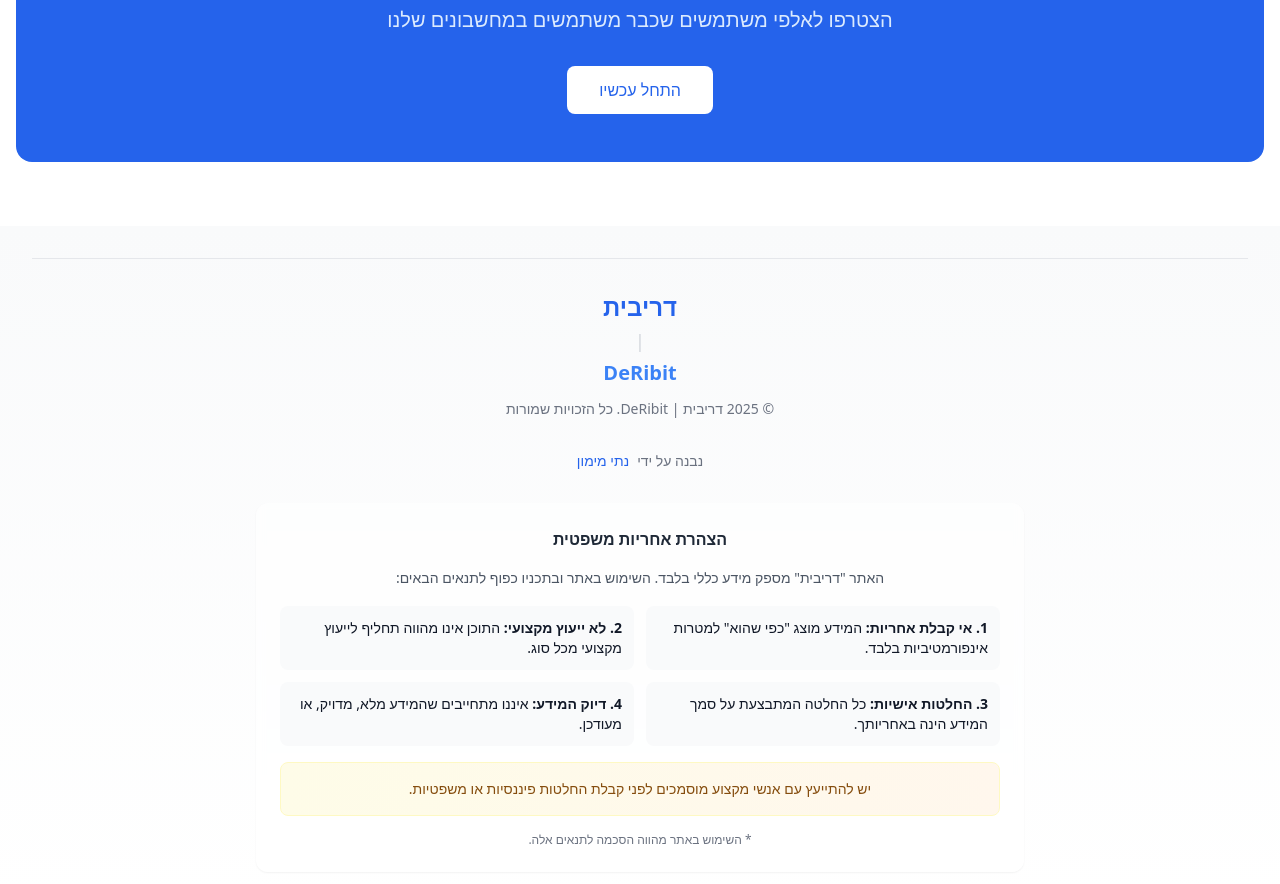
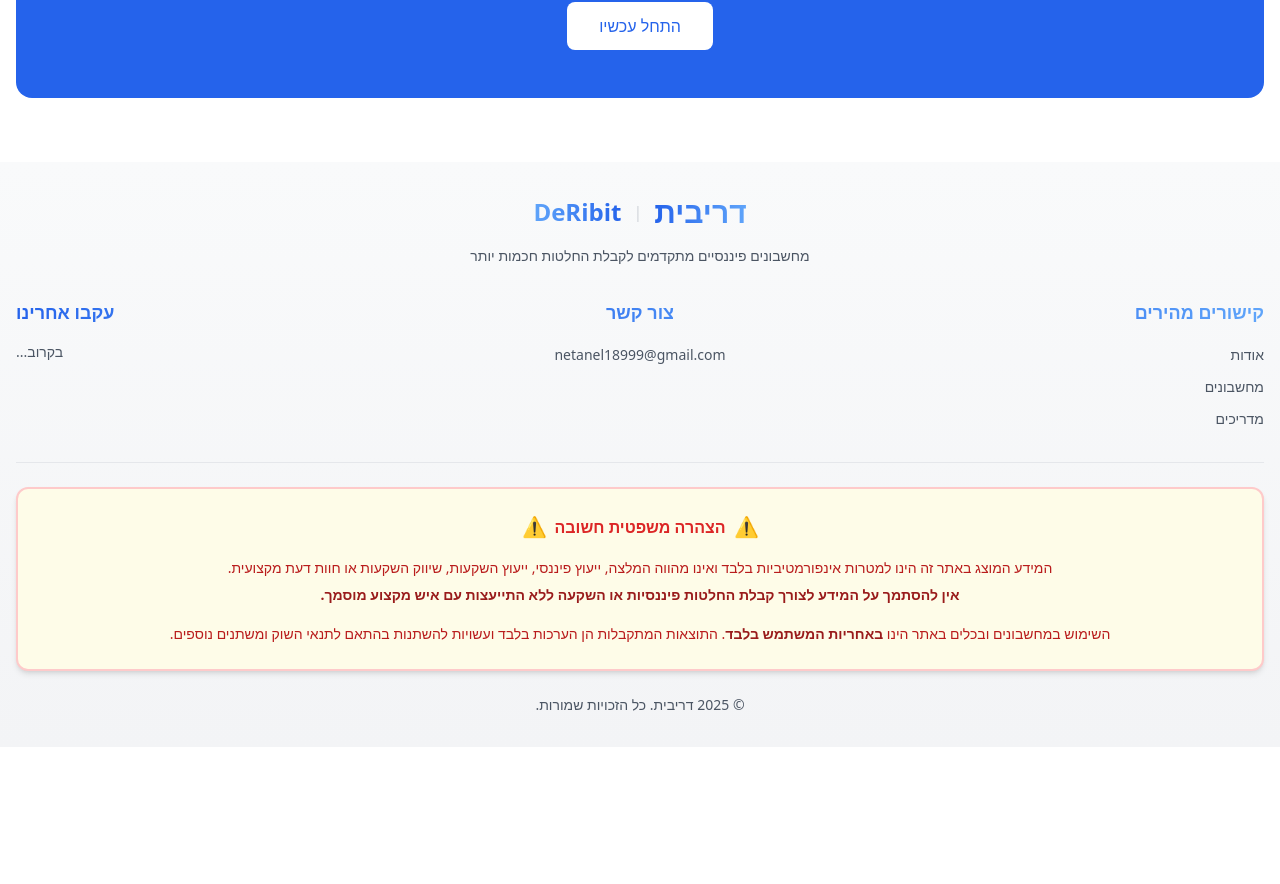
Before and after one commit to natimai/compound-interest-calculator, a Next.js app: page / in a window 1280 px wide. Shown: the part 1634-2518 px from the top of the page. After the commit the page ends 2381 px from the top, so only its background shows below. Built offline with nearby package versions, Linux system fonts and the light colour scheme.

Commit message:
feat: שדרוג עיצוב האתר
- שדרוג הפוטר עם לוגו דו-לשוני ועיצוב מודרני
- הדגשת ההצהרה המשפטית בצבעי אזהרה
- תיקון מרווחים בדף הבית
- עדכון הניווט למניעת חפיפה עם התוכן

```diff
--- a/components/Footer.js
+++ b/components/Footer.js
@@ -1,80 +1,104 @@
 import { useTheme } from '../contexts/ThemeContext';
+import Link from 'next/link';
 
 export const Footer = () => {
-  const { isDarkMode } = useTheme();
-
   return (
-    <footer className="bg-gradient-to-b from-gray-50 to-white dark:from-gray-900 dark:to-gray-950">
-      <div className="max-w-7xl mx-auto px-4 sm:px-6 lg:px-8 py-8">
-        <div className="border-t border-gray-200 dark:border-gray-800 pt-8">
-          <div className="space-y-8">
-            {/* Logo & Copyright */}
-            <div className="flex flex-col items-center space-y-3">
-              <div className="flex flex-col items-center space-y-1">
-                <span className="text-2xl font-bold text-blue-600 dark:text-blue-400">דריבית</span>
-                <span className="text-lg text-gray-300 dark:text-gray-600">|</span>
-                <span className="text-xl font-bold text-blue-500 dark:text-blue-300">DeRibit</span>
+    <footer className="bg-gradient-to-b from-gray-50 to-gray-100 dark:from-gray-900 dark:to-gray-800 py-8">
+      <div className="container mx-auto px-4">
+        {/* Logo Section */}
+        <div className="flex flex-col items-center mb-8">
+          <div className="flex items-center gap-3 mb-4">
+            <div className="text-3xl font-bold bg-gradient-to-r from-blue-600 to-blue-400 bg-clip-text text-transparent">
+              דריבית
             </div>
-              <p className="text-sm text-gray-500 dark:text-gray-400">
-                © {new Date().getFullYear()} דריבית | DeRibit. כל הזכויות שמורות
+            <span className="text-gray-300 dark:text-gray-600">|</span>
+            <div className="text-2xl font-bold bg-gradient-to-r from-blue-400 to-blue-600 bg-clip-text text-transparent">
+              DeRibit
+            </div>
+          </div>
+          <p className="text-sm text-gray-600 dark:text-gray-400 text-center max-w-md">
+            מחשבונים פיננסיים מתקדמים לקבלת החלטות חכמות יותר
           </p>
         </div>
 
-            {/* Credits */}
-            <div className="flex items-center justify-center space-x-2 space-x-reverse">
-              <span className="text-sm text-gray-500 dark:text-gray-400">נבנה על ידי</span>
+        {/* Links Grid */}
+        <div className="grid grid-cols-1 md:grid-cols-3 gap-8 mb-8">
+          {/* Quick Links */}
+          <div className="text-center md:text-right">
+            <h3 className="text-lg font-semibold mb-4 bg-gradient-to-r from-blue-600 to-blue-400 bg-clip-text text-transparent">
+              קישורים מהירים
+            </h3>
+            <ul className="space-y-2">
+              <li>
+                <Link href="/about" className="text-sm text-gray-600 dark:text-gray-400 hover:text-blue-600 dark:hover:text-blue-400 transition-colors">
+                  אודות
+                </Link>
+              </li>
+              <li>
+                <Link href="/calculators" className="text-sm text-gray-600 dark:text-gray-400 hover:text-blue-600 dark:hover:text-blue-400 transition-colors">
+                  מחשבונים
+                </Link>
+              </li>
+              <li>
+                <Link href="/guides" className="text-sm text-gray-600 dark:text-gray-400 hover:text-blue-600 dark:hover:text-blue-400 transition-colors">
+                  מדריכים
+                </Link>
+              </li>
+            </ul>
+          </div>
+
+          {/* Contact */}
+          <div className="text-center">
+            <h3 className="text-lg font-semibold mb-4 bg-gradient-to-r from-blue-600 to-blue-400 bg-clip-text text-transparent">
+              צור קשר
+            </h3>
             <a
-                href="https://www.linkedin.com/in/netanel-maimon/"
-                target="_blank"
-                rel="noopener noreferrer"
-                className="text-sm font-medium text-blue-600 dark:text-blue-400 hover:text-blue-500 dark:hover:text-blue-300 transition-colors duration-200"
+              href="mailto:netanel18999@gmail.com"
+              className="text-sm text-gray-600 dark:text-gray-400 hover:text-blue-600 dark:hover:text-blue-400 transition-colors"
             >
-                נתי מימון
+              netanel18999@gmail.com
             </a>
           </div>
 
-            {/* Legal Disclaimer - גרסה קומפקטית */}
-            <div className="max-w-3xl mx-auto">
-              <div className="backdrop-blur-sm bg-white/50 dark:bg-gray-800/50 rounded-xl p-6 shadow-sm">
-                <h3 className="text-base font-bold text-gray-800 dark:text-gray-200 mb-4 text-center">
-                  הצהרת אחריות משפטית
+          {/* Social Links - אם יהיו בעתיד */}
+          <div className="text-center md:text-left">
+            <h3 className="text-lg font-semibold mb-4 bg-gradient-to-r from-blue-600 to-blue-400 bg-clip-text text-transparent">
+              עקבו אחרינו
             </h3>
-
-                <div className="space-y-4">
-                  {/* הצהרה כללית */}
-                  <p className="text-sm text-gray-600 dark:text-gray-400 leading-relaxed text-center">
-                    האתר "דריבית" מספק מידע כללי בלבד. השימוש באתר ובתכניו כפוף לתנאים הבאים:
-                  </p>
-
-                  {/* פירוט התנאים בפורמט קומפקטי */}
-                  <div className="grid grid-cols-1 md:grid-cols-2 gap-3 text-sm">
-                    {[
-                      { title: 'אי קבלת אחריות', content: 'המידע מוצג "כפי שהוא" למטרות אינפורמטיביות בלבד.' },
-                      { title: 'לא ייעוץ מקצועי', content: 'התוכן אינו מהווה תחליף לייעוץ מקצועי מכל סוג.' },
-                      { title: 'החלטות אישיות', content: 'כל החלטה המתבצעת על סמך המידע הינה באחריותך.' },
-                      { title: 'דיוק המידע', content: 'איננו מתחייבים שהמידע מלא, מדויק, או מעודכן.' }
-                    ].map((item, index) => (
-                      <div key={index} className="p-3 bg-gray-50 dark:bg-gray-800/80 rounded-lg">
-                        <p><span className="font-semibold">{index + 1}. {item.title}:</span> {item.content}</p>
+            <div className="space-y-2 text-sm text-gray-600 dark:text-gray-400">
+              בקרוב...
             </div>
-                    ))}
+          </div>
         </div>
 
-                  {/* אזהרה מודגשת - קומפקטית */}
-                  <div className="bg-gradient-to-r from-yellow-50 to-orange-50 dark:from-yellow-900/20 dark:to-orange-900/20 border border-yellow-100 dark:border-yellow-800/50 rounded-lg p-4">
-                    <p className="text-sm font-medium text-yellow-800 dark:text-yellow-200 text-center">
-                      יש להתייעץ עם אנשי מקצוע מוסמכים לפני קבלת החלטות פיננסיות או משפטיות.
+        {/* Legal Disclaimer - עיצוב מחדש בצבעי אזהרה */}
+        <div className="border-t border-gray-200 dark:border-gray-700 pt-6 mb-6">
+          <div className="bg-yellow-50 dark:bg-yellow-900/20 border-2 border-red-200 dark:border-red-800 rounded-xl p-6 shadow-md">
+            <h4 className="text-base font-bold text-red-600 dark:text-red-400 mb-4 text-center flex items-center justify-center gap-2">
+              <span className="text-xl">⚠️</span>
+              הצהרה משפטית חשובה
+              <span className="text-xl">⚠️</span>
+            </h4>
+            <div className="space-y-4">
+              <p className="text-sm text-red-700 dark:text-red-300 text-center leading-relaxed">
+                המידע המוצג באתר זה הינו למטרות אינפורמטיביות בלבד ואינו מהווה המלצה, ייעוץ פיננסי,
+                ייעוץ השקעות, שיווק השקעות או חוות דעת מקצועית.
+                <span className="font-bold text-red-800 dark:text-red-400 block mt-1">
+                  אין להסתמך על המידע לצורך קבלת החלטות פיננסיות או השקעה ללא התייעצות עם איש מקצוע מוסמך.
+                </span>
               </p>
-                  </div>
-
-                  {/* הערת שוליים */}
-                  <p className="text-xs text-gray-500 dark:text-gray-500 text-center">
-                    * השימוש באתר מהווה הסכמה לתנאים אלה.
+              <p className="text-sm text-red-700 dark:text-red-300 text-center leading-relaxed">
+                השימוש במחשבונים ובכלים באתר הינו
+                <span className="font-bold text-red-800 dark:text-red-400"> באחריות המשתמש בלבד</span>.
+                התוצאות המתקבלות הן הערכות בלבד ועשויות להשתנות בהתאם לתנאי השוק ומשתנים נוספים.
               </p>
             </div>
           </div>
         </div>
-          </div>
+
+        {/* Copyright */}
+        <div className="text-center text-sm text-gray-600 dark:text-gray-400">
+          © {new Date().getFullYear()} דריבית. כל הזכויות שמורות.
         </div>
       </div>
     </footer>
--- a/pages/index.js
+++ b/pages/index.js
@@ -11,17 +11,17 @@
         description="כלים פיננסיים חכמים לניהול כספים, תכנון משכנתא, חישוב השקעות ותכנון פיננסי"
       />
 
-      {/* Hero Section */}
-      <section className="bg-gradient-to-b from-blue-50 to-white dark:from-gray-900 dark:to-gray-800 py-20">
-        <div className="container mx-auto px-4">
-          <div className="max-w-3xl mx-auto text-center">
-            <h1 className="text-4xl md:text-5xl font-bold text-gray-900 dark:text-white mb-6">
+      <div className="min-h-screen">
+        {/* Hero Section - הקטנת padding-bottom */}
+        <section className="pt-24 pb-8 px-4">
+          <div className="max-w-4xl mx-auto text-center">
+            <h1 className="text-4xl md:text-5xl font-bold mb-6">
               קבלו החלטות פיננסיות חכמות יותר
             </h1>
             <p className="text-xl text-gray-600 dark:text-gray-300 mb-8">
               מחשבונים פיננסיים מתקדמים שיעזרו לכם לתכנן את העתיד הכלכלי שלכם
             </p>
-            <div className="flex flex-wrap justify-center gap-4">
+            <div className="flex flex-col sm:flex-row gap-4 justify-center">
               <Link
                 href="/calculators"
                 className="bg-blue-600 hover:bg-blue-700 text-white px-8 py-3 rounded-lg font-medium transition-colors"
@@ -30,11 +30,10 @@
               </Link>
               <Link
                 href="/guides"
-                className="bg-gray-100 hover:bg-gray-200 dark:bg-gray-700 dark:hover:bg-gray-600 text-gray-900 dark:text-white px-8 py-3 rounded-lg font-medium transition-colors"
+                className="bg-gray-100 dark:bg-gray-800 hover:bg-gray-200 dark:hover:bg-gray-700 text-gray-800 dark:text-gray-200 px-8 py-3 rounded-lg font-medium transition-colors"
               >
                 למד עוד
               </Link>
-            </div>
             </div>
           </div>
         </section>
@@ -89,8 +88,8 @@
           </div>
         </section>
 
-      {/* Statistics Section */}
-      <section className="bg-gradient-to-r from-blue-600 to-blue-700 text-white py-16">
+        {/* Statistics Section - הקטנת padding-top */}
+        <section className="bg-gradient-to-r from-blue-600 to-blue-700 text-white py-12">
           <div className="container mx-auto px-4">
             <div className="grid grid-cols-2 md:grid-cols-4 gap-8 text-center">
               <div className="space-y-4">
@@ -192,6 +191,7 @@
             </div>
           </div>
         </section>
+      </div>
     </>
   );
 }
```
Lines whose indentation alone changed are shown as unchanged.
